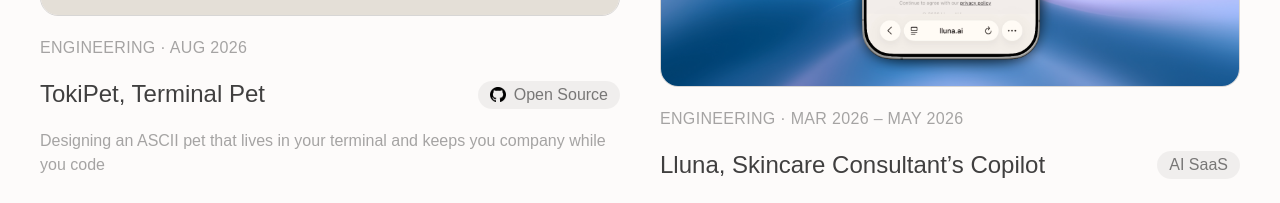
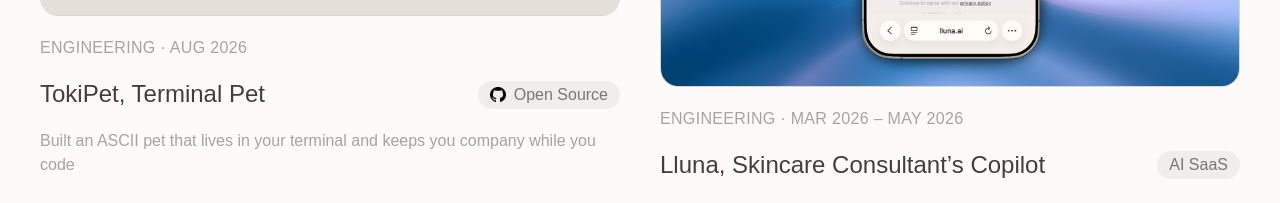
Before and after one commit to kayna-xyz/Portfolio-, a Next.js app: page /portfolio in a window 1280 px wide. Shown: the part 1860-2063 px from the top of the page. Built offline with nearby package versions, Linux system fonts and the light colour scheme; a web font is replaced by a local one.

Commit message:
Reword TokiPet description to past tense
Co-Authored-By: Claude Fable 5 <noreply@anthropic.com>
Claude-Session: https://claude.ai/code/session_01Gu4SnSYNH5hSKb5TBjtMQ7

```diff
--- a/components/work-section.tsx
+++ b/components/work-section.tsx
@@ -64,7 +64,7 @@ const PROJECTS: Project[] = [
     category: "ENGINEERING · AUG 2026",
     title: "TokiPet, Terminal Pet",
     tags: [{ label: "Open Source", icon: "/github-logo.webp" }],
-    description: "Designing an ASCII pet that lives in your terminal and keeps you company while you code",
+    description: "Built an ASCII pet that lives in your terminal and keeps you company while you code",
     href: "https://tokipet.vercel.app/",
   },
   {
```
